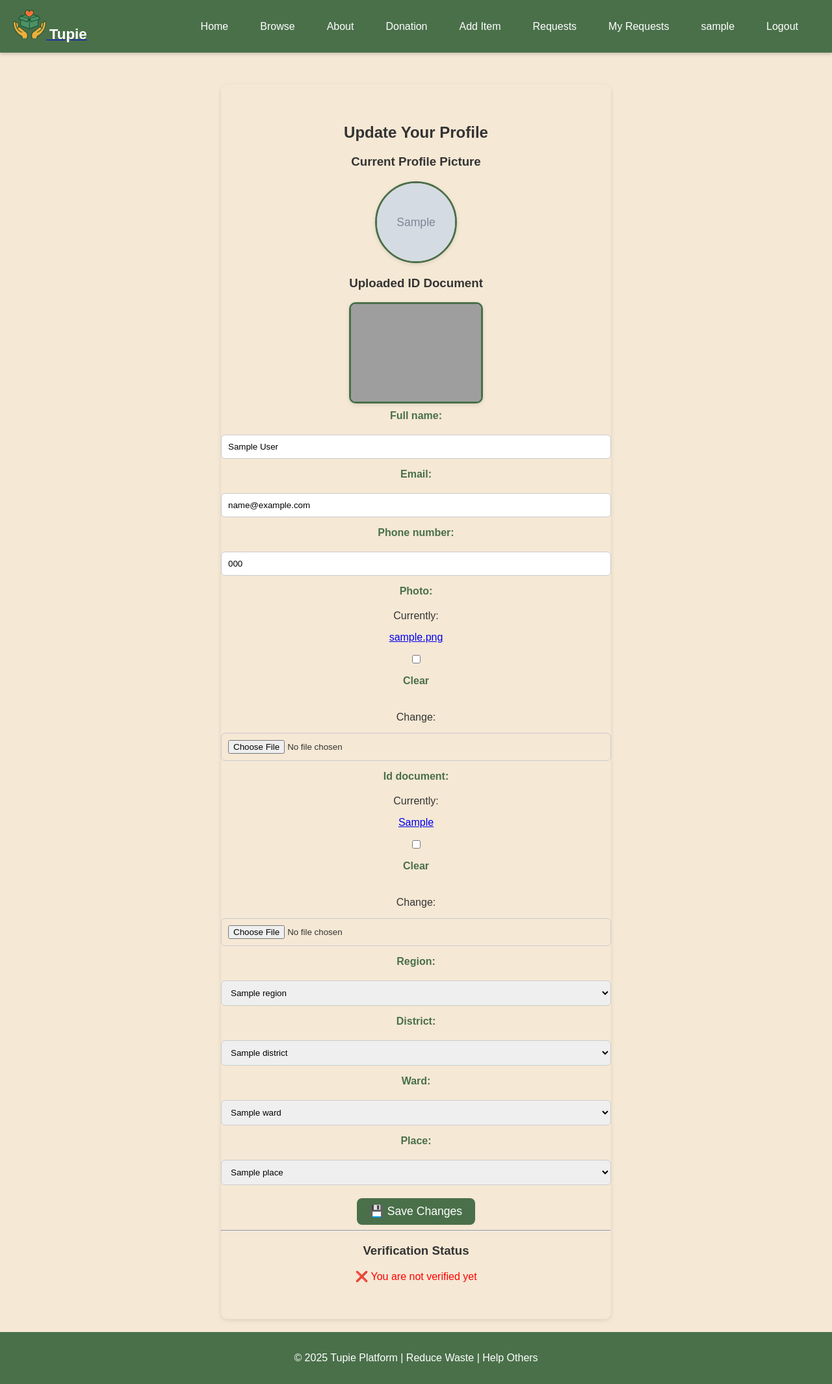
After one commit to msomea/tupie, a Django app: page /profile/update/ in a window 1280 px wide. The commit adds this page. Shown: the whole page at 65% size. Run offline with Django 5.2, Linux system fonts and the light colour scheme; a user stored in the database is signed in; tables that the repository leaves empty hold one stand-in row (values such as "Sample post"); grey boxes marked "Sample" are stand-in pictures; grey boxes are pictures that could not be loaded.

Commit message:
Added model, form, view and path for user to update their user profile for Admin to aprove

```diff
--- a/tupie_app/forms.py
+++ b/tupie_app/forms.py
@@ -66,6 +66,12 @@ class SignUpForm(UserCreationForm):
         model = User
         fields = ['username', 'phone_number', 'password1', 'password2']
 
+    def clean_phone_number(self):
+        phone = self.cleaned_data.get("phone_number")
+        if UserProfile.objects.filter(phone_number=phone).exists():
+            raise forms.ValidationError("This phone number is already registered. Please use another one.")
+        return phone
+
     def save(self, commit=True):
         user = super().save(commit=commit)
         phone = self.cleaned_data.get('phone_number')
@@ -77,3 +83,53 @@ class SignUpForm(UserCreationForm):
             profile.save()
 
         return user
+
+class UserProfileUpdateForm(forms.ModelForm):
+    class Meta:
+        model = UserProfile
+        fields = ['photo', 'phone_number', 'full_name', 'id_document', 'email', 'region', 'district', 'ward', 'place']
+        widgets = {
+            'full_name': forms.TextInput(attrs={'class': 'form-control', 'placeholder': 'Enter your full name as it appears on ID'}),
+            'phone_number': forms.TextInput(attrs={'class': 'form-control', 'placeholder': 'Enter your phone number'}),
+            'email': forms.EmailInput(attrs={'class': 'form-control', 'placeholder': 'Enter your email'}),
+            'photo': forms.ClearableFileInput(attrs={'class': 'form-control'}),
+            'region': forms.Select(attrs={'class': 'form-control'}),
+            'district': forms.Select(attrs={'class': 'form-control'}),
+            'ward': forms.Select(attrs={'class': 'form-control'}),
+            'place': forms.Select(attrs={'class': 'form-control'}),
+        }
+
+    def __init__(self, *args, **kwargs):
+        super().__init__(*args, **kwargs)
+
+        # Initially empty queryset for dependent fields
+        self.fields['district'].queryset = District.objects.none()
+        self.fields['ward'].queryset = Ward.objects.none()
+        self.fields['place'].queryset = Place.objects.none()
+
+        if 'region' in self.data:
+            try:
+                region_id = int(self.data.get('region'))
+                self.fields['district'].queryset = District.objects.filter(region_id=region_id).order_by('district_name')
+            except (ValueError, TypeError):
+                pass  # invalid input from the client; ignore and fallback to empty
+        elif self.instance.pk and self.instance.region:
+            self.fields['district'].queryset = District.objects.filter(region=self.instance.region).order_by('district_name')
+
+        if 'district' in self.data:
+            try:
+                district_id = int(self.data.get('district'))
+                self.fields['ward'].queryset = Ward.objects.filter(district_id=district_id).order_by('ward_name')
+            except (ValueError, TypeError):
+                pass
+        elif self.instance.pk and self.instance.district:
+            self.fields['ward'].queryset = Ward.objects.filter(district=self.instance.district).order_by('ward_name')
+
+        if 'ward' in self.data:
+            try:
+                ward_id = int(self.data.get('ward'))
+                self.fields['place'].queryset = Place.objects.filter(ward_id=ward_id).order_by('place_name')
+            except (ValueError, TypeError):
+                pass
+        elif self.instance.pk and self.instance.ward:
+            self.fields['place'].queryset = Place.objects.filter(ward=self.instance.ward).order_by('place_name')
--- a/tupie_app/static/tupie_app/css/style.css
+++ b/tupie_app/static/tupie_app/css/style.css
@@ -448,11 +448,68 @@ html, body {
 }
 .item-form input,
 .item-form select,
-.item-form textarea {
+.item-form textarea,
+.profile-form input,
+.profile-form select {
     padding: 10px;
     border: 1px solid #ccc;
     border-radius: 6px;
 }
+
+/* ✅ Profile page preview styling */
+.profile-preview {
+  margin-bottom: 20px;
+  text-align: center;
+}
+
+.profile-avatar,
+.id-preview {
+  width: 120px;        /* fixed size */
+  height: 120px;       /* keep square shape */
+  object-fit: cover;   /* crop & center image */
+  border-radius: 50%;  /* makes it circular */
+  border: 3px solid #4A704A; /* match theme color */
+  box-shadow: 0 2px 6px rgba(0,0,0,0.1);
+  margin: 10px auto;
+  display: block;      /* center align */
+}
+
+/* ✅ For ID Document (can stay rectangular) */
+.id-preview {
+  width: 200px;
+  height: auto;
+  border-radius: 10px;  /* slight rounded corners */
+}
+
+/* ✅ Form grid styling (same theme) */
+.profile-form .form-grid {
+  display: grid;
+  grid-template-columns: 1fr;
+  gap: 15px;
+  margin-bottom: 20px;
+}
+
+.profile-form label {
+  font-weight: bold;
+  color: #4A704A;
+  margin-bottom: 5px;
+  display: block;
+}
+
+/* ✅ Submit button matches theme */
+.profile-form .submit-btn {
+  background: #4A704A;
+  color: white;
+  padding: 10px 20px;
+  border-radius: 8px;
+  font-size: 1.1rem;
+  cursor: pointer;
+}
+
+.profile-form .submit-btn:hover {
+  background: #3A5A3A;
+}
+
 
 
 /* Pagination */
--- a/tupie_app/templates/tupie_app/navbar.html
+++ b/tupie_app/templates/tupie_app/navbar.html
@@ -16,13 +16,14 @@
     <a href="{% url 'donation' %}">Donation</a>
 
     {% if user.is_authenticated %}
-    <a href="{% url 'list_item' %}">Add Item</a>
+      <a href="{% url 'list_item' %}">Add Item</a>
       <a href="{% url 'requests_dashboard' %}">Requests</a>
       <a href="{% url 'outgoing_requests_dashboard' %}">My Requests</a>
-      <a href="{% url 'logout' %}">
+      <a href="{% url 'user_profile_update' %}">
         {{ user.username }}
         {% include "tupie_app/_verification_badge.html" with user_profile=user.userprofile %}
       </a>
+      <a href="{% url 'logout' %}">Logout</a>
     {% else %}
     <a href="{% url 'signup' %}">Signup</a>
       <a href="{% url 'login' %}">Login</a>
--- a/tupie_app/templates/tupie_app/register.html
+++ b/tupie_app/templates/tupie_app/register.html
@@ -5,6 +5,11 @@
 
 {% block content %}
 <section class="form-section">
+    {% if messages %}
+    {% for message in messages %}
+        <div class="alert alert-danger">{{ message }}</div>
+    {% endfor %}
+    {% endif %}
     <h2>Create an Account</h2>
 
     <form method="post" class="item-form">
--- /dev/null
+++ b/tupie_app/templates/tupie_app/user_profile_update.html
@@ -0,0 +1,159 @@
+{% extends 'tupie_app/base.html' %}
+{% load static %}
+
+{% block title %}Update Profile{% endblock %}
+
+{% block content %}
+<section class="form-section">
+  <h1>Update Your Profile</h1>
+
+  <!-- ✅ Display current profile picture -->
+    <div class="profile-preview">
+    <h3>Current Profile Picture</h3>
+    {% if user.userprofile.photo %}
+        <img src="{{ user.userprofile.photo.url }}" alt="Profile Photo" class="profile-avatar">
+    {% else %}
+        <img src="{% static 'tupie_app/media/images/avatar.png' %}" alt="Default Avatar" class="profile-avatar">
+    {% endif %}
+    </div>
+
+  <!-- ✅ Display current ID document -->
+    <div class="id-preview-container">
+    <h3>Uploaded ID Document</h3>
+    {% if user.userprofile.id_document %}
+        <img src="{{ user.userprofile.id_document.url }}" alt="ID Document" class="id-preview">
+    {% else %}
+        <p style="color:#999;">No ID uploaded yet</p>
+    {% endif %}
+    </div>
+
+  <!-- ✅ Profile update form -->
+  <form method="POST" enctype="multipart/form-data" class="profile-form">
+    {% csrf_token %}
+
+    <div class="form-grid">
+      {{ form.full_name.label_tag }} {{ form.full_name }}
+      {{ form.email.label_tag }} {{ form.email }}
+      {{ form.phone_number.label_tag }} {{ form.phone_number }}
+
+      {{ form.photo.label_tag }} {{ form.photo }}
+      {{ form.id_document.label_tag }} {{ form.id_document }}
+
+      {{ form.region.label_tag }} {{ form.region }}
+      {{ form.district.label_tag }} {{ form.district }}
+      {{ form.ward.label_tag }} {{ form.ward }}
+      {{ form.place.label_tag }} {{ form.place }}
+    </div>
+
+    <button type="submit" class="submit-btn">💾 Save Changes</button>
+  </form>
+
+  <hr>
+
+  <!-- ✅ Show current verification badge -->
+  <h3>Verification Status</h3>
+  {% include "tupie_app/_verification_badge.html" with user_profile=request.user.userprofile %}
+
+  {% if request.user.userprofile.verification_status == "pending" %}
+    <p style="color: orange;">⏳ Your ID is under review</p>
+  {% elif request.user.userprofile.verification_status == "unverified" %}
+    <p style="color: red;">❌ You are not verified yet</p>
+  {% endif %}
+</section>
+
+<!-- ✅ Cascading dropdown AJAX -->
+<script>
+document.addEventListener("DOMContentLoaded", function () {
+  const regionSelect = document.getElementById("id_region");
+  const districtSelect = document.getElementById("id_district");
+  const wardSelect = document.getElementById("id_ward");
+  const placeSelect = document.getElementById("id_place");
+
+  function clearOptions(select, message) {
+      select.innerHTML = "";
+      const opt = document.createElement("option");
+      opt.value = "";
+      opt.textContent = message;
+      select.appendChild(opt);
+  }
+
+  // Region → District
+  regionSelect.addEventListener("change", function () {
+      const regionId = this.value;
+      clearOptions(districtSelect, "-- Loading Districts... --");
+      clearOptions(wardSelect, "-- Select Ward --");
+      clearOptions(placeSelect, "-- Select Place --");
+
+      if (!regionId) {
+          clearOptions(districtSelect, "-- Select District --");
+          return;
+      }
+
+      fetch(`/get_districts/?region=${regionId}`)
+          .then(res => res.json())
+          .then(data => {
+              clearOptions(districtSelect, "-- Select District --");
+              data.forEach(d => {
+                  let opt = document.createElement("option");
+                  opt.value = d.district_code;
+                  opt.textContent = d.district_name;
+                  districtSelect.appendChild(opt);
+              });
+          });
+  });
+
+  // District → Ward
+  districtSelect.addEventListener("change", function () {
+      const districtId = this.value;
+      clearOptions(wardSelect, "-- Loading Wards... --");
+      clearOptions(placeSelect, "-- Select Place --");
+
+      if (!districtId) {
+          clearOptions(wardSelect, "-- Select Ward --");
+          return;
+      }
+
+      fetch(`/get_wards/?district=${districtId}`)
+          .then(res => res.json())
+          .then(data => {
+              clearOptions(wardSelect, "-- Select Ward --");
+              data.forEach(w => {
+                  let opt = document.createElement("option");
+                  opt.value = w.ward_code;
+                  opt.textContent = w.ward_name;
+                  wardSelect.appendChild(opt);
+              });
+          });
+  });
+
+  // Ward → Place
+  wardSelect.addEventListener("change", function () {
+      const wardId = this.value;
+      clearOptions(placeSelect, "-- Loading Places... --");
+
+      if (!wardId) {
+          clearOptions(placeSelect, "-- Select Place --");
+          return;
+      }
+
+      fetch(`/get_places/?ward=${wardId}`)
+          .then(res => res.json())
+          .then(data => {
+              clearOptions(placeSelect, "-- Select Place --");
+
+              // ✅ remove duplicates
+              const uniquePlaces = new Set();
+              data.forEach(p => {
+                  if (!uniquePlaces.has(p.place_name)) {
+                      uniquePlaces.add(p.place_name);
+                      let opt = document.createElement("option");
+                      opt.value = p.id;
+                      opt.textContent = p.place_name;
+                      placeSelect.appendChild(opt);
+                  }
+              });
+          });
+  });
+});
+</script>
+{% endblock %}
--- a/tupie_app/urls.py
+++ b/tupie_app/urls.py
@@ -2,6 +2,7 @@ from django.urls import path
 from django.conf import settings
 from django.conf.urls.static import static
 from . import views
+from .views import user_profile_update
 
 urlpatterns = [
     # Home & static pages
@@ -13,6 +14,9 @@ urlpatterns = [
     path('signup/', views.signup, name='signup'),
     path('login/', views.login_view, name='login'),
     path('logout/', views.logout_view, name='logout'),
+
+    # Profile update
+    path('profile/update/', user_profile_update, name='user_profile_update'),
 
     # Item listing
     path('list_item/', views.list_item, name='list_item'),
--- a/tupie_app/views.py
+++ b/tupie_app/views.py
@@ -7,11 +7,12 @@ from django.contrib import messages
 from django.http import JsonResponse, HttpResponse
 from django.contrib.auth.decorators import login_required
 from django.contrib.auth.forms import UserCreationForm
-from .forms import ItemForm, SignUpForm
+from .forms import ItemForm, SignUpForm, UserProfileUpdateForm
 from django.shortcuts import get_object_or_404
 from django.db.models import Prefetch
 from django.template.loader import render_to_string
 from django.db.models import Q
+from django.db import IntegrityError
 
 
 # Create your views here.
@@ -25,6 +26,7 @@ def about(request):
 def donation(request):
     return render(request, 'tupie_app/donation.html')
 
+
 def signup(request):
     if request.method == 'POST':
         username = request.POST.get('username')
@@ -32,19 +34,37 @@ def signup(request):
         password = request.POST.get('password1')
 
         form = UserCreationForm(request.POST)
+
+        # ✅ Validate phone number is provided
         if not phone:
             messages.error(request, 'Phone number is required.')
             return render(request, 'tupie_app/register.html', {'form': form})
-        elif form.is_valid():
-            user = form.save()  # Auto-creates UserProfile via signal
-            user.userprofile.phone_number = phone
-            user.userprofile.save()
 
-            auth_login(request, user)
-            messages.success(request, 'Account created & logged in!')
-            return redirect('home')
+        # ✅ Check if phone already exists before saving user
+        if UserProfile.objects.filter(phone_number=phone).exists():
+            messages.error(request, 'This phone number is already registered. Please use another one.')
+            return render(request, 'tupie_app/register.html', {'form': form})
+
+        if form.is_valid():
+            try:
+                # ✅ Create user normally
+                user = form.save()  # Auto-creates UserProfile via signal
+                user.userprofile.phone_number = phone
+                user.userprofile.save()
+
+                # ✅ Auto login
+                auth_login(request, user)
+                messages.success(request, 'Account created & logged in!')
+                return redirect('home')
+
+            except IntegrityError:
+                # ✅ Fallback: If race condition still triggers DB unique error
+                messages.error(request, 'This phone number is already registered.')
+                return render(request, 'tupie_app/register.html', {'form': form})
+
         else:
             messages.error(request, 'Please fix the errors below.')
+
     else:
         form = UserCreationForm()
 
@@ -225,3 +245,25 @@ def search_items(request):
     # Render only the grid part
     html = render_to_string("tupie_app/partials/items_grid.html", {"items": items})
     return HttpResponse(html)
+
+@login_required
+def user_profile_update(request):
+    profile = request.user.userprofile
+
+    if request.method == "POST":
+        form = UserProfileUpdateForm(request.POST, request.FILES, instance=profile)
+        if form.is_valid():
+            updated_profile = form.save(commit=False)
+
+            # If user uploads an ID, set status to pending
+            if 'id_document' in request.FILES:
+                updated_profile.verification_status = 'pending'
+                messages.info(request, "Your verification is now pending review.")
+
+            updated_profile.save()
+            messages.success(request, "Your profile has been updated.")
+            return redirect('user_profile_update')  # reload page after save
+    else:
+        form = UserProfileUpdateForm(instance=profile)
+
+    return render(request, 'tupie_app/user_profile_update.html', {'form': form})
```
Also changed, not shown: tupie_app/models.py (+11 -1 lines), tupie_app/migrations/0001_initial.py, tupie_app/migrations/0002_itemrequest.py (deleted), tupie_app/migrations/0003_alter_item_category_and_more.py (deleted), tupie_app/static/tupie_app/media/images/avatar.png (added), tupie_app/static/tupie_app/media/images/id.png (added).
